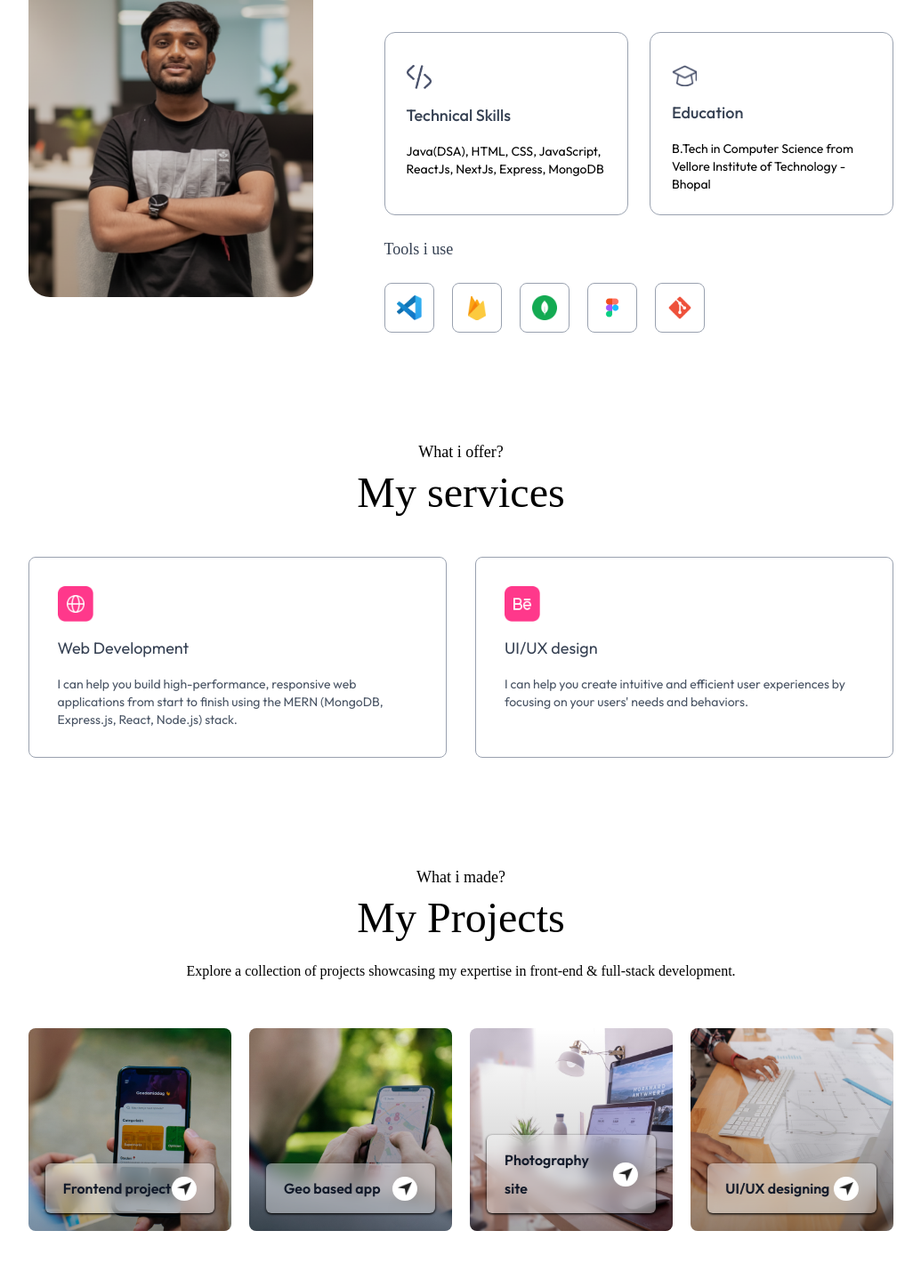
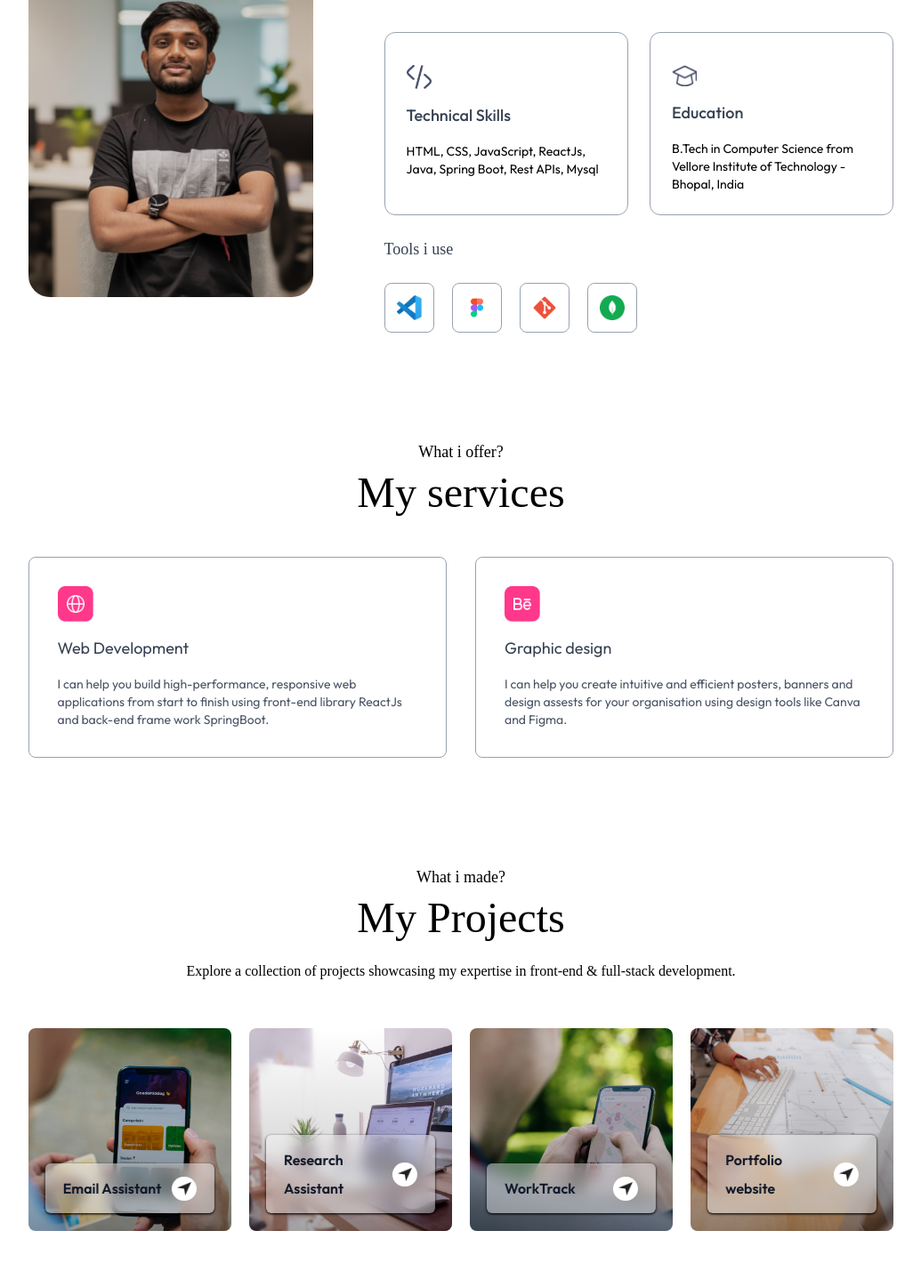
Before and after one commit to isayushgupta/Personal-Portfolio, a Next.js app: page / in a window 1280 px wide. Shown: the part 1216-2654 px from the top of the page at 89% size, without its empty margins (122-1157 px from the left). Built offline with nearby package versions, Linux system fonts and the light colour scheme; a web font is replaced by a local one.

Commit message:
Updated Projects in  Portfolio

```diff
--- a/app/components/About.jsx
+++ b/app/components/About.jsx
@@ -58,9 +58,8 @@ const About = ({ isDarkMode, setisDarkMode }) => {
           className="flex-1"
         >
           <p className="mb-10 max-w-2xl font-ovo text-center lg:text-left">
-            I am a final-year Computer Science student and a passionate
-            full-stack web developer with a solid foundation in Java, Data
-            Structures & Algorithms. I am actively seeking an opportunity to
+            I am a final year B.Tech Computer Science Engineering student and a passionate
+            full-stack web developer using ReactJs and Spring Boot. I am actively seeking an opportunity to
             contribute to a dynamic team where i can contribute to real world
             business solutions and grow as a software developer.
           </p>
@@ -75,8 +74,7 @@ const About = ({ isDarkMode, setisDarkMode }) => {
               icon={assets.code_icon}
               iconDark={assets.code_icon_dark}
               title={"Technical Skills"}
-              description={`  Java(DSA), HTML, CSS, JavaScript, ReactJs, NextJs, Express,
-                MongoDB`}
+              description={` HTML, CSS, JavaScript, ReactJs, Java, Spring Boot, Rest APIs, Mysql`}
               isDarkMode={isDarkMode}
               setisDarkMode={setisDarkMode}
             />
@@ -86,7 +84,7 @@ const About = ({ isDarkMode, setisDarkMode }) => {
               iconDark={assets.edu_icon_dark}
               title={"Education"}
               description={` B.Tech in Computer Science from Vellore Institute of
-                Technology - Bhopal`}
+                Technology - Bhopal, India`}
               isDarkMode={isDarkMode}
               setisDarkMode={setisDarkMode}
             />
--- a/app/components/Header.jsx
+++ b/app/components/Header.jsx
@@ -47,7 +47,7 @@ const Header = ({isDarkMode, setisDarkMode}) => {
         className="max-w-3xl text-center mx-auto font-ovo"
       >
         I am a fullstack developer based in India, currently a final year B.Tech
-        Computer Science student. Eager to leverage my skills to solve real
+        Computer Science student. I am eager to leverage my skills to solve real
         world problems and build intuitive & scalable web applications.
       </motion.p>
 
--- a/app/components/Projects.jsx
+++ b/app/components/Projects.jsx
@@ -46,7 +46,7 @@ const Projects = ({ isDarkMode, setisDarkMode }) => {
         className="grid grid-cols-auto my-10 gap-5"
       >
         {projects.map((project, idx) => {
-          const { title, description, bgImage, link } = project;
+          const { title, description, bgImage, link , technology} = project;
 
           return (
             <motion.div
@@ -82,7 +82,7 @@ const Projects = ({ isDarkMode, setisDarkMode }) => {
                     </p>
                   </div>
                   <a
-                    href={link}
+                    href={link} target="_blank"
                     className="rounded-full group-hover:shadow shadow-2xl shadow-black"
                   >
                     <motion.div
@@ -98,11 +98,16 @@ const Projects = ({ isDarkMode, setisDarkMode }) => {
                   </a>
                 </div>
                 <div className="hidden group-hover:flex flex-wrap mt-2 gap-0.5">
-                  <Tag tech="Html"></Tag>
+
+                  {technology.map((t, index)=>{
+                    return <Tag tech={t} key={index}></Tag>
+                  })}
+
+                  {/* <Tag tech="Html"></Tag>
                   <Tag tech="Css"></Tag>
                   <Tag tech="React"></Tag>
-                  <Tag tech="Express"></Tag>
-                  <Tag tech="MongoDB"></Tag>
+                  <Tag tech="Spring Boot"></Tag>
+                  <Tag tech="MySql"></Tag> */}
                 </div>
               </motion.div>
 
--- a/assets/assets.js
+++ b/assets/assets.js
@@ -38,6 +38,9 @@ import right_arrow_bold_dark from './right-arrow-bold-dark.png';
 import twitter from "./twitter.png";
 import github from "./github.png";
 import linkedin from './linkedin.png';
+// import intelliJ from './intelliJ.png';
+import postman from './postman.png';
+
 
 export const assets = {
     user_image,
@@ -85,28 +88,33 @@ export const assets = {
 
 export const projects = [
     {
-        title: 'Frontend project',
-        description: 'Web Design',
+        title: 'Email Assistant',
+        description: 'FullStack application that can summarize emails for you using Gemini API in the backend',
         bgImage: '/work-1.png',
-        link:""
+        link:"#",
+        technology:["ReactJs", "SpringBoot", "Rest APIs", "MySQL"]
     },
-    {
-        title: 'Geo based app',
-        description: 'Mobile App',
+  {
+    title: 'Research Assistant',
+    description: 'Developed a chrome extension that allows users to select text on a webpage and generates summary for it and allows notes creation in place',
+    bgImage: '/work-3.png',
+    link: "https://github.com/isayushgupta/Research-Assistant-Backend",
+    technology: ["Html", "CSS", "JavaScript", "SpringBoot", "Rest API", "GeminiAPI"]
+  },
+     {
+        title: 'WorkTrack',
+        description: 'A role based task management application build wholly on Frontend using local storage to save employee and admin data. ',
         bgImage: '/work-2.png',
-        link:""
+        link:"https://worktrack.vercel.app",
+       technology: ["ReactJS", "Tailwind CSS"]
       },
+
       {
-        title: 'Photography site',
-        description: 'Web Design',
-        bgImage: '/work-3.png',
-        link:""
-      },
-      {
-        title: 'UI/UX designing',
-        description: 'UI/UX Design',
+        title: 'Portfolio website',
+        description: 'An intuitive and responsive portfolio website built using NextJs to showcase my skils and projects to the potential recruiters',
         bgImage: '/work-4.png',
-        link:""
+        link:"https://isayushgupta.vercel.app",
+        technology: ["NextJS", "Tailwind CSS"]
     },
 ]
 
@@ -115,14 +123,14 @@ export const serviceData = [
     icon: assets.web_icon,
     title: "Web Development",
     description:
-      "I can help you build high-performance, responsive web applications from start to finish using the MERN (MongoDB, Express.js, React, Node.js) stack.",
+      "I can help you build high-performance, responsive web applications from start to finish using front-end library ReactJs and back-end frame work SpringBoot.",
     link: "",
   },
   {
     icon: assets.ui_icon,
-    title: "UI/UX design",
+    title: "Graphic design",
     description:
-      "I can help you create intuitive and efficient user experiences by focusing on your users' needs and behaviors.",
+      "I can help you create intuitive and efficient posters, banners and design assests for your organisation using design tools like Canva and Figma.",
     link: "",
   },
 ];
@@ -134,5 +142,5 @@ export const infoList = [
 ];
 
 export const toolsData = [
-    assets.vscode, assets.firebase, assets.mongodb, assets.figma, assets.git
+    assets.vscode, assets.figma, assets.git, assets.mongodb
 ];
```
Also changed, not shown: assets/intelliJ.png (added), assets/postman.png (added).
